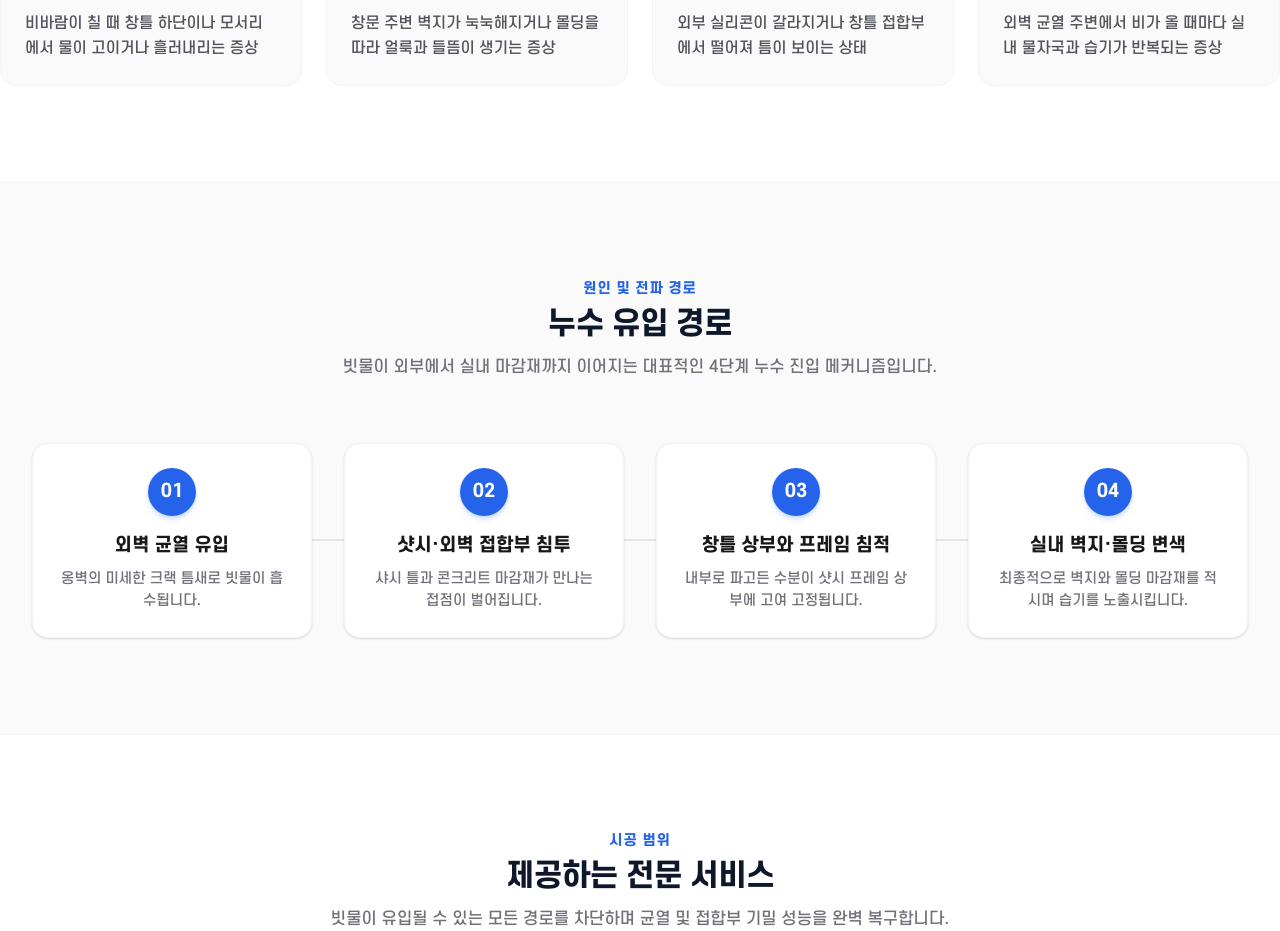
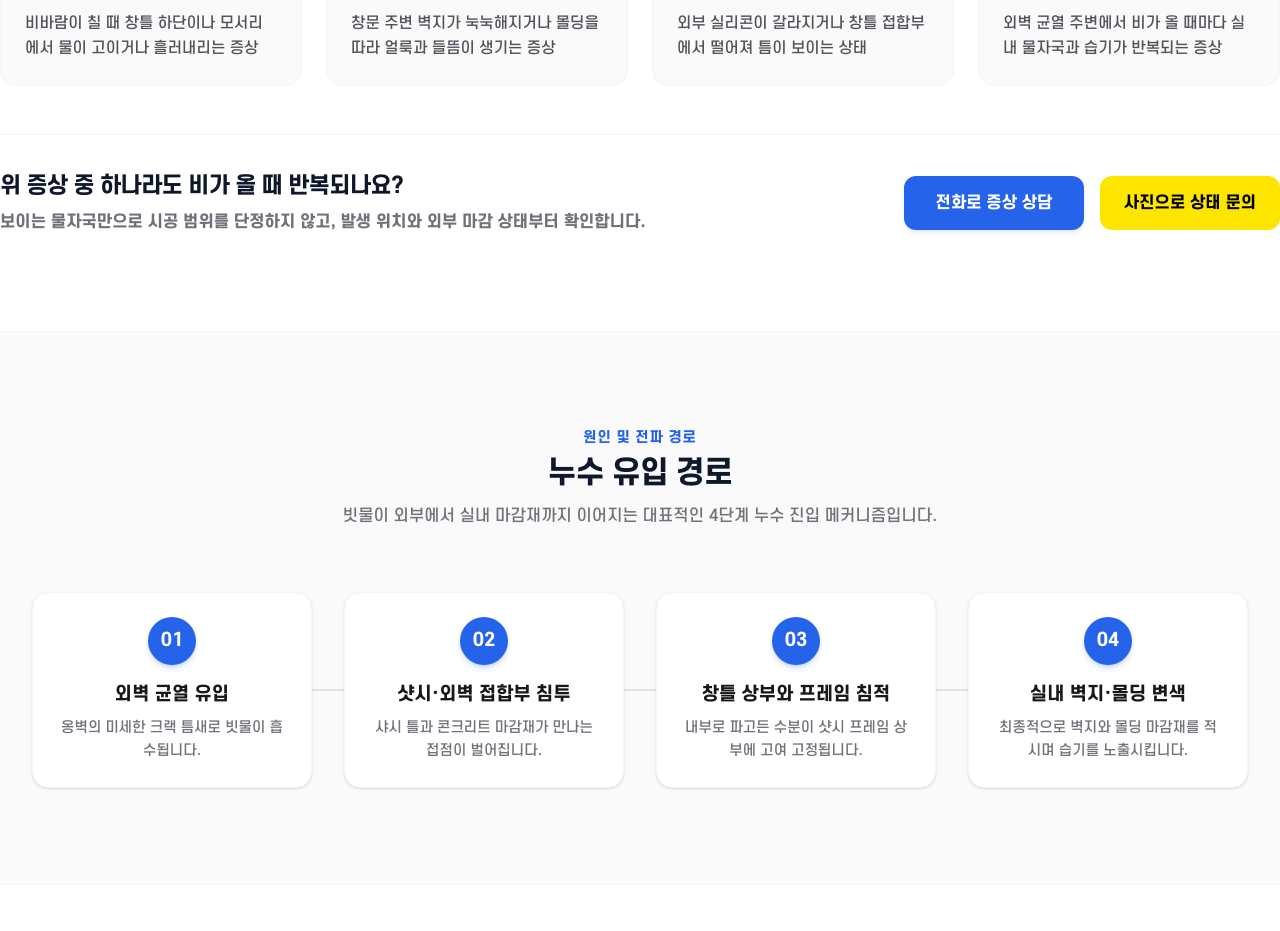
Before and after one commit to wogus5695-ctrl/Chungnam-rope-04, a Next.js app: page / in a window 1280 px wide. Shown: the part 1345-2276 px from the top of the page. Built offline with nearby package versions, Linux system fonts and the light colour scheme.

Commit message:
feat: append bottom mini CTA banner inside LeakSymptoms component

```diff
--- a/src/components/LeakSymptoms.tsx
+++ b/src/components/LeakSymptoms.tsx
@@ -1,5 +1,6 @@
 import Image from "next/image";
 import { SymptomCard } from "@/types";
+import { siteConfig } from "@/config/site";
 
 interface LeakSymptomsProps {
   symptomList?: SymptomCard[];
@@ -139,6 +140,34 @@ export default function LeakSymptoms({ symptomList, dynamicRegionName, dynamicSe
           ))}
         </div>
 
+        {/* 하단 콤팩트 전환 안내 영역 추가 */}
+        <div className="mt-9 sm:mt-[36px] lg:mt-[48px] pt-8 lg:pt-[36px] border-t border-zinc-100 flex flex-col lg:flex-row lg:items-center lg:justify-between gap-6">
+          <div className="max-w-2xl text-left">
+            <h4 className="text-[18px] sm:text-xl lg:text-[22px] font-black text-brand-primary tracking-tight mb-2">
+              위 증상 중 하나라도 비가 올 때 반복되나요?
+            </h4>
+            <p className="text-[14px] sm:text-base lg:text-[16px] text-zinc-500 font-semibold leading-relaxed">
+              보이는 물자국만으로 시공 범위를 단정하지 않고, 발생 위치와 외부 마감 상태부터 확인합니다.
+            </p>
+          </div>
+          <div className="flex flex-col sm:flex-row items-center gap-3 lg:gap-4 w-full lg:w-auto">
+            <a
+              href={`tel:${siteConfig.phonePlaceholder}`}
+              className="w-full sm:w-[180px] h-[52px] lg:h-[54px] flex items-center justify-center bg-brand-accent hover:bg-brand-accent-hover text-white text-[15px] lg:text-[16px] font-extrabold rounded-xl shadow-md shadow-brand-accent/10 transition-all text-center"
+            >
+              전화로 증상 상담
+            </a>
+            <a
+              href={siteConfig.kakaoUrlPlaceholder}
+              target="_blank"
+              rel="noopener noreferrer"
+              className="w-full sm:w-[180px] h-[52px] lg:h-[54px] flex items-center justify-center bg-[#fee500] hover:bg-[#fdd835] text-black text-[15px] lg:text-[16px] font-extrabold rounded-xl transition-all text-center"
+            >
+              사진으로 상태 문의
+            </a>
+          </div>
+        </div>
+
       </div>
     </section>
   );
```
